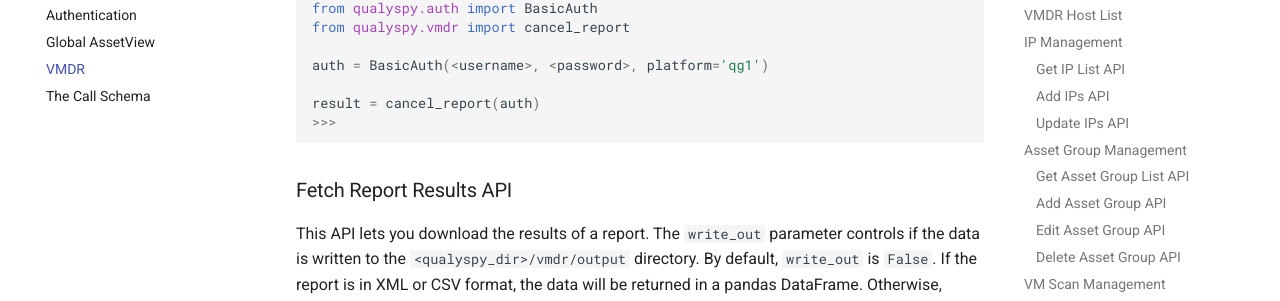
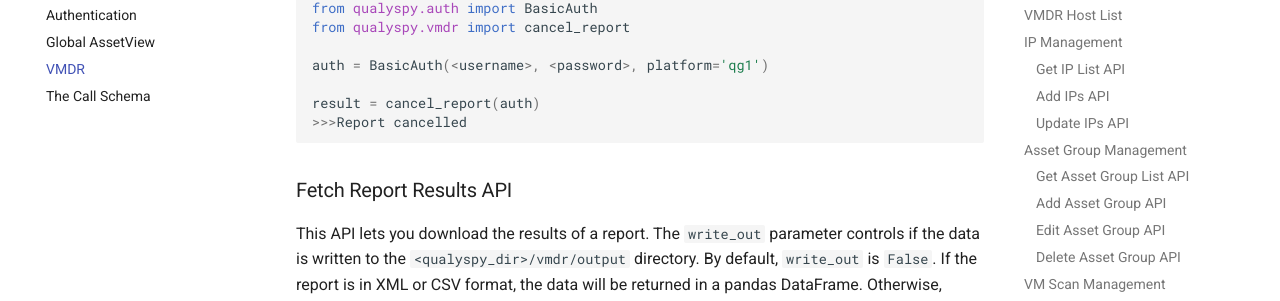
Before and after one commit to 0x41424142/qualysdk, an MkDocs documentation site: the page built from docs/vmdr.md, in a window 1280 px wide and 900 px high, scrolled down 33177 px. Shown: the part 147-448 px from the top of the window. Built offline with MkDocs 1.6.1 and Material for MkDocs 9.7.7, drawn with Linux system fonts in a browser that asks for light colours; comment, search, counter and statistics services are not loaded.

Commit message:
Update vmdr.md

````diff
--- a/docs/vmdr.md
+++ b/docs/vmdr.md
@@ -809,7 +809,7 @@ from qualyspy.vmdr import cancel_report
 auth = BasicAuth(<username>, <password>, platform='qg1')
 
 result = cancel_report(auth)
->>>
+>>>Report cancelled
 ```
 
 ### Fetch Report Results API
````
